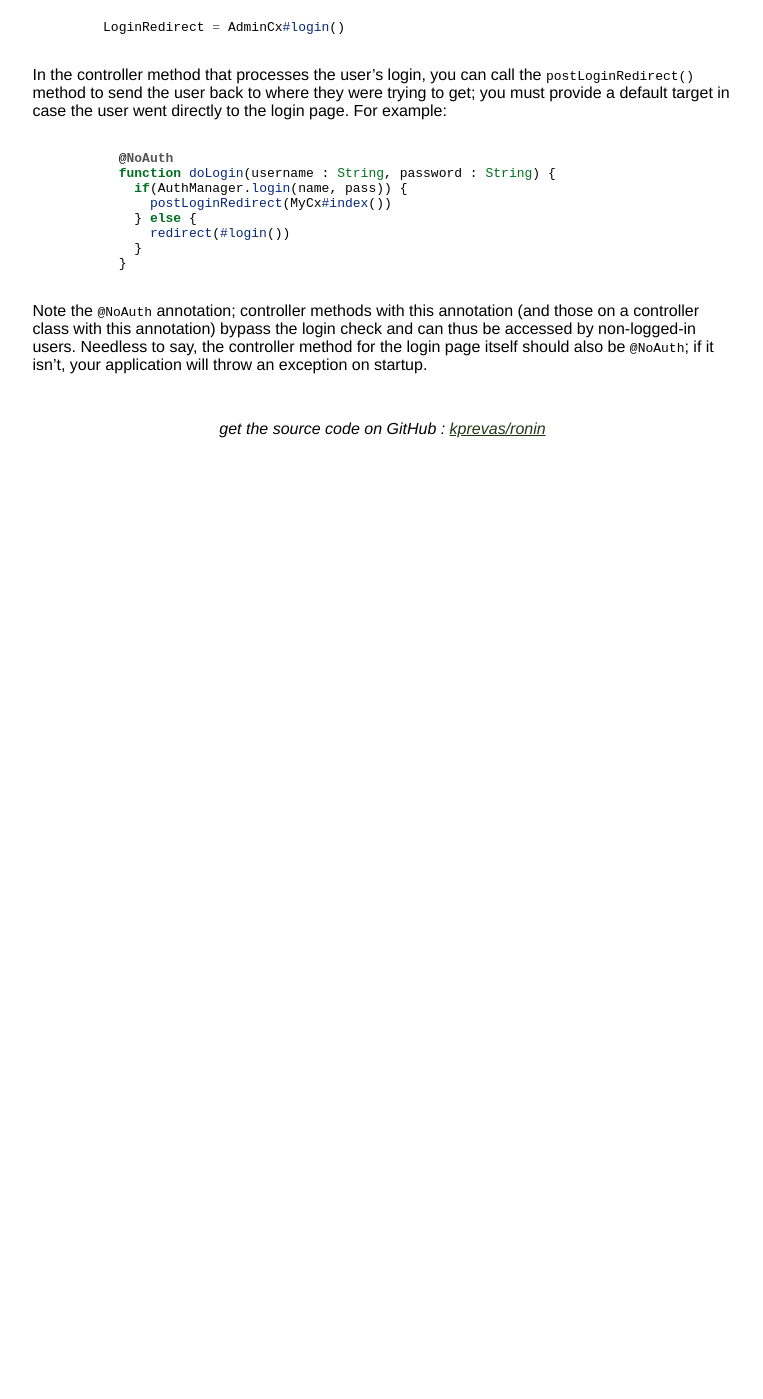
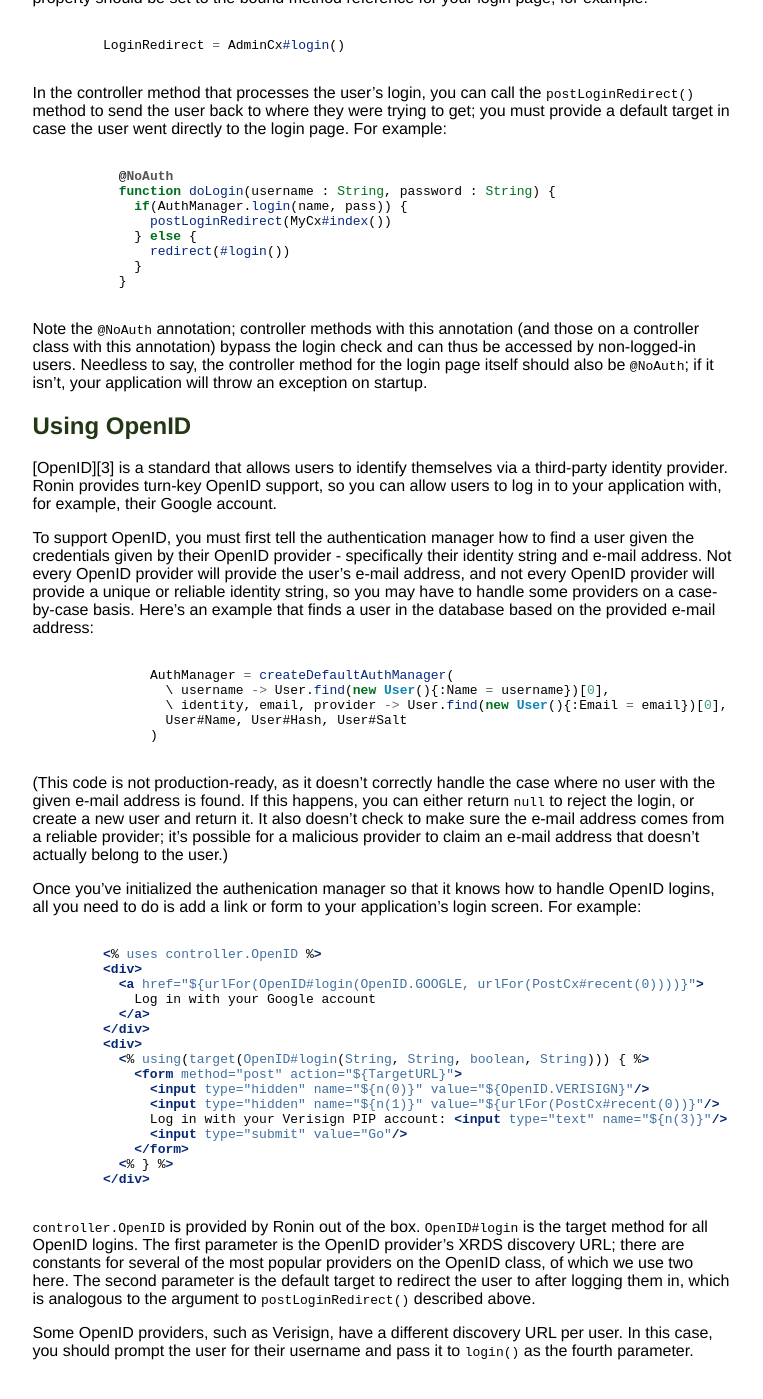
Before and after one commit to kprevas/ronin, a Jekyll site: the page built from User-Authentication.md, in a window 1280 px wide and 1400 px high, scrolled down 1261 px. Shown: the whole window, without its empty margins (230-993 px from the left). Built offline with Jekyll 4.4.1, drawn with Linux system fonts in a browser that asks for light colours; some web fonts are replaced; Markdown is read by kramdown in place of the engine named in the settings; before the commit the page ends 1707 px from its top, so only the background shows below that; some of the changed text lies outside the part shown.

Commit message:
update docs

```diff
--- a/User-Authentication.md
+++ b/User-Authentication.md
@@ -17,7 +17,7 @@ Configuration](Server-Configuration.html)):
 {% highlight js %}
         AuthManager = createDefaultAuthManager(
           \ username -> User.find(new User(){:Name = username})[0],
-          User#Name, User#Hash, User#Salt
+          null, User#Name, User#Hash, User#Salt
         )
 {% endhighlight %}
 
@@ -27,8 +27,10 @@ particular application. `createDefaultAuthManager` is a method on
 `DefaultRoninConfig`, you'll need to write the equivalent method.
 
 The first parameter to `createDefaultAuthManager` is a block which takes a
-username as a String and returns the corresponding user. The second, third,
-and fourth parameters are references to properties on that object which
+username as a String and returns the corresponding user. The second parameter
+is used for OpenID support (see below); you can pass in `null` if you're not
+planning to support OpenID. The third, fourth,
+and fifth parameters are references to properties on that object which
 return, respectively, the user's name, a hash of the user's password, and the
 salt used to construct that hash. (More on this later.)
 
@@ -86,4 +88,61 @@ with this annotation) bypass the login check and can thus be accessed by non-log
 to say, the controller method for the login page itself should also be `@NoAuth`; if it isn't, your
 application will throw an exception on startup.
 
+## Using OpenID
+
+[OpenID][3] is a standard that allows users to identify themselves via a third-party identity provider.
+Ronin provides turn-key OpenID support, so you can allow users to log in to your application with, for example,
+their Google account.
+
+To support OpenID, you must first tell the authentication manager how to find a user given the credentials
+given by their OpenID provider - specifically their identity string and e-mail address.  Not every OpenID
+provider will provide the user's e-mail address, and not every OpenID provider will provide a unique or reliable
+identity string, so you may have to handle some providers on a case-by-case basis.  Here's an example that
+finds a user in the database based on the provided e-mail address:
+
+{% highlight js %}
+        AuthManager = createDefaultAuthManager(
+          \ username -> User.find(new User(){:Name = username})[0],
+          \ identity, email, provider -> User.find(new User(){:Email = email})[0],
+          User#Name, User#Hash, User#Salt
+        )
+{% endhighlight %}
+
+(This code is not production-ready, as it doesn't correctly handle the case where no user with the given
+e-mail address is found.  If this happens, you can either return `null` to reject the login, or create
+a new user and return it.  It also doesn't check to make sure the e-mail address comes from a reliable
+provider; it's possible for a malicious provider to claim an e-mail address that doesn't actually belong
+to the user.)
+
+Once you've initialized the authenication manager so that it knows how to handle OpenID logins, all you
+need to do is add a link or form to your application's login screen.  For example:
+
+{% highlight html %}
+  <% uses controller.OpenID %>
+  <div>
+    <a href="${urlFor(OpenID#login(OpenID.GOOGLE, urlFor(PostCx#recent(0))))}">
+      Log in with your Google account
+    </a>
+  </div>
+  <div>
+    <% using(target(OpenID#login(String, String, boolean, String))) { %>
+      <form method="post" action="${TargetURL}">
+        <input type="hidden" name="${n(0)}" value="${OpenID.VERISIGN}"/>
+        <input type="hidden" name="${n(1)}" value="${urlFor(PostCx#recent(0))}"/>
+        Log in with your Verisign PIP account: <input type="text" name="${n(3)}"/>
+        <input type="submit" value="Go"/>
+      </form>
+    <% } %>
+  </div>
+{% endhighlight %}
+
+`controller.OpenID` is provided by Ronin out of the box.  `OpenID#login` is the target method for all
+OpenID logins.  The first parameter is the OpenID provider's XRDS discovery URL; there are constants
+for several of the most popular providers on the OpenID class, of which we use two here.  The second
+parameter is the default target to redirect the user to after logging them in, which is analogous to
+the argument to `postLoginRedirect()` described above.
+
+Some OpenID providers, such as Verisign, have a different discovery URL per user.  In this case, you
+should prompt the user for their username and pass it to `login()` as the fourth parameter.
+
    [2]: http://shiro.apache.org
```
Also changed, not shown: Aardvark-in-Ronin.md (+3 -0 lines).
